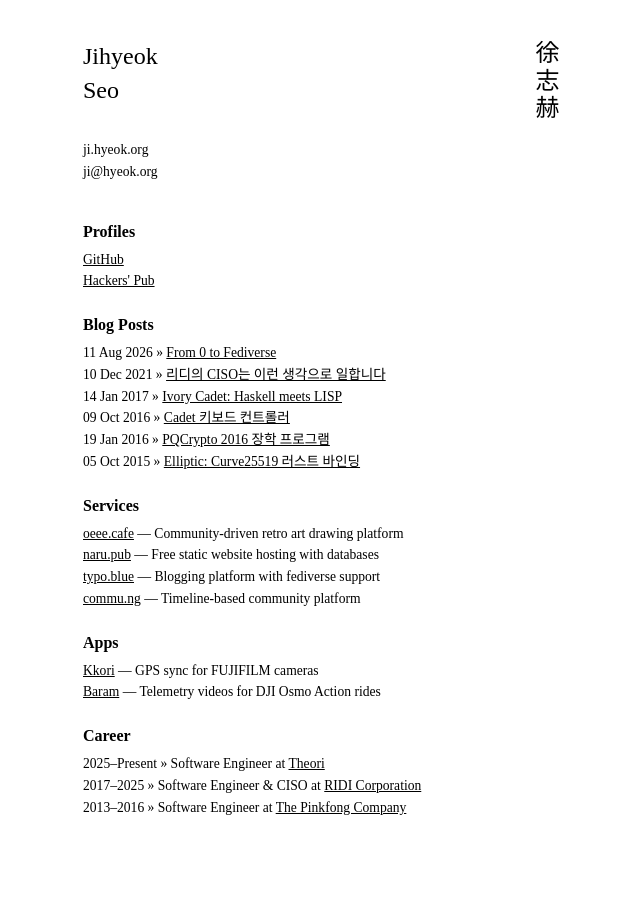
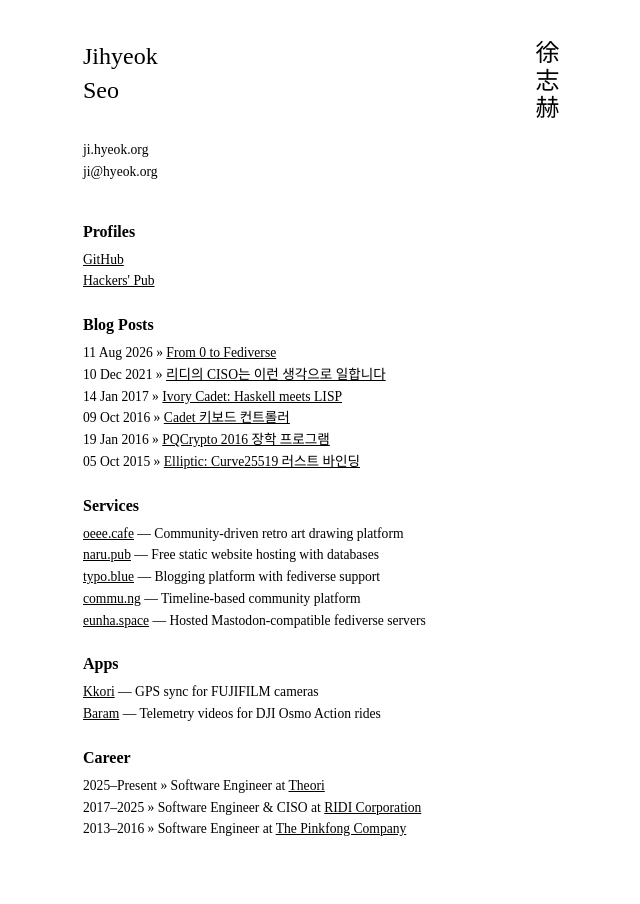
Before and after one commit to limeburst/limeburst.github.io, a Jekyll site: the page built from index.html, in a window 1280 px wide. Shown: the whole page, without its empty margins (317-957 px from the left). Built offline with Jekyll 4.4.1, drawn with Linux system fonts in a browser that asks for light colours.

Commit message:
Add eunha.space to services
Co-Authored-By: Claude Opus 5.5 <noreply@anthropic.com>

```diff
--- a/index.html
+++ b/index.html
@@ -59,6 +59,7 @@ title: Jihyeok Seo
     <li><a href="https://naru.pub">naru.pub</a> — Free static website hosting with databases</li>
     <li><a href="https://typo.blue">typo.blue</a> — Blogging platform with fediverse support</li>
     <li><a href="https://commu.ng">commu.ng</a> — Timeline-based community platform</li>
+    <li><a href="https://eunha.space">eunha.space</a> — Hosted Mastodon-compatible fediverse servers</li>
   </ul>
 
   <h2>Apps</h2>
```
